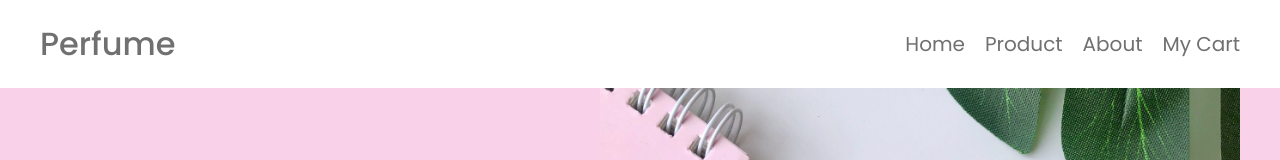
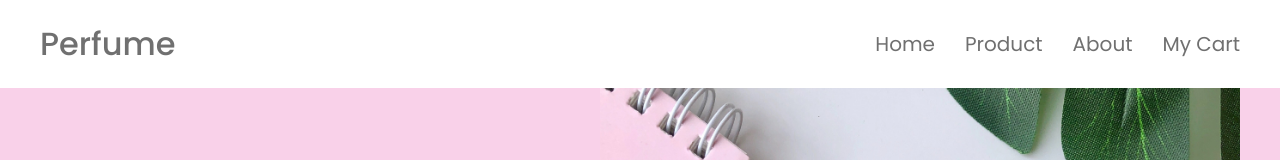
Before and after one commit to chen1223/perfume-landing-page, an Angular app: page / in a window 1280 px wide. Shown: the top 160 px of the page. Built offline with nearby package versions, Linux system fonts and the light colour scheme.

Commit message:
Increase menu button spacing on large devices

```diff
--- a/src/app/home/home.component.scss
+++ b/src/app/home/home.component.scss
@@ -333,7 +333,7 @@ $bubbleColor: #DBDFEB;
       margin: auto;
       .item {
         font-size: 1em;
-        margin: auto 10px;
+        margin: auto 15px;
         &:last-child {
           margin-right: 0;
         }
```
